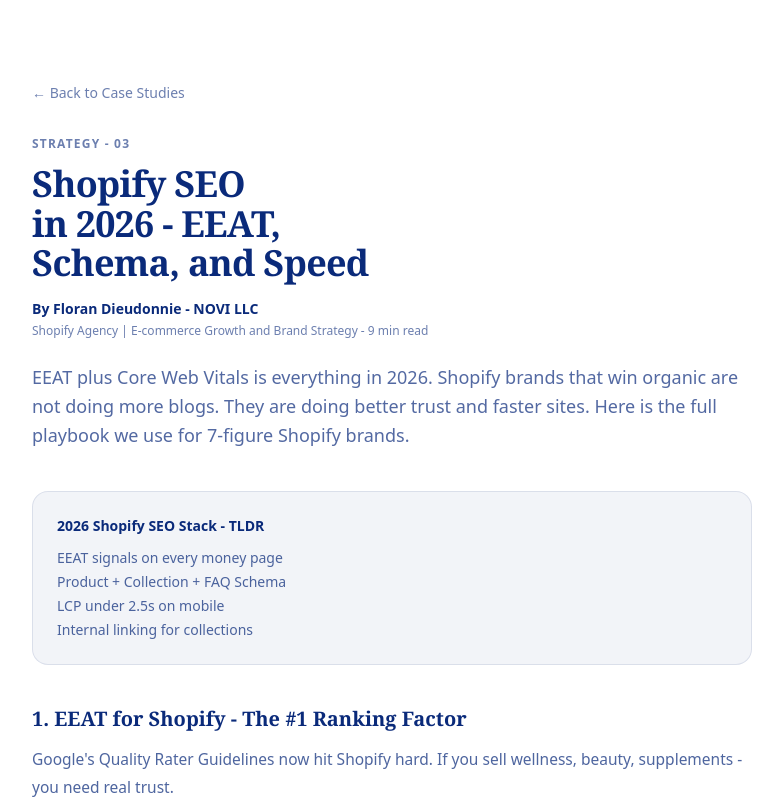
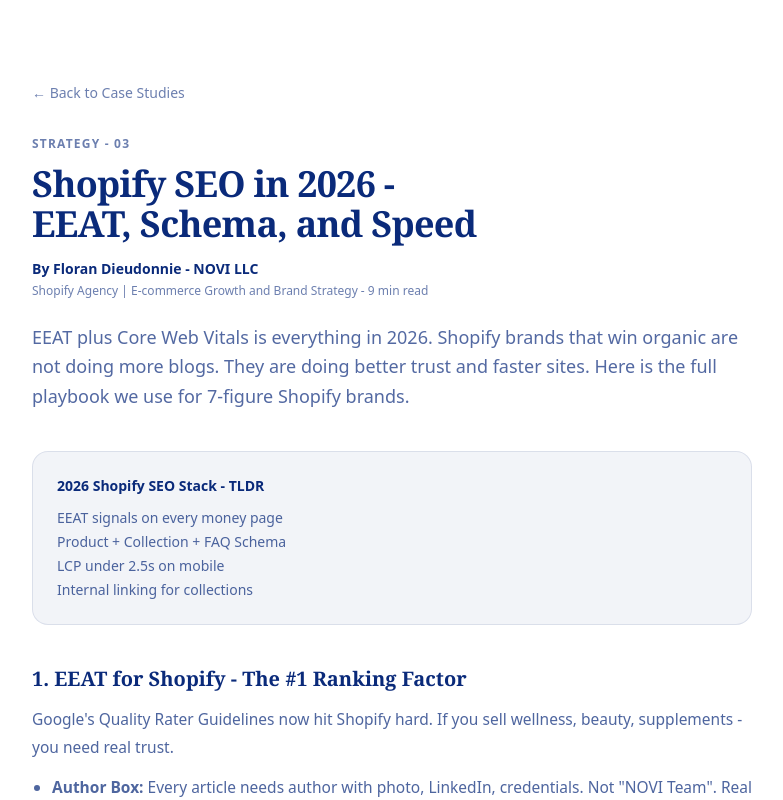
Before and after one commit to NOVI-I6699-cmd/portfolio-starter-kit, a Next.js app: page /insights/shopify-seo-2026 in a window 1280 px wide. Shown: the top 800 px of the page, without its empty margins (248-1031 px from the left). Built offline with nearby package versions, Linux system fonts and the light colour scheme.

Commit message:
Update page.tsx

```diff
--- a/app/insights/shopify-seo-2026/page.tsx
+++ b/app/insights/shopify-seo-2026/page.tsx
@@ -5,8 +5,8 @@ export default function Page(){
       <Link href="/#case-studies" className="text-sm text-[#0A2A7A]/60 hover:text-[#0A2A7A]">← Back to Case Studies</Link>
       <p className="mt-8 text-xs tracking-widest uppercase font-semibold text-[#0A2A7A]/60">STRATEGY - 03</p>
 
-      {/* UNIFIED SERIF H1 - matches Terms, Privacy, Case 01,02,04 */}
-      <h1 className="font-serif mt-3 text-[26px] leading-[1.15] tracking-[-0.02em] md:text-[36px] md:leading-[1.1] font-bold [text-wrap:balance] max-w-[20ch] text-[#0A2A7A]">Shopify SEO in 2026 - EEAT, Schema, and Speed</h1>
+      {/* FINAL UNIFIED - matches Case 01 $40k/mo fix */}
+      <h1 className="font-serif mt-3 text-[26px] leading-[1.15] tracking-[-0.02em] md:text-[36px] md:leading-[1.1] font-bold [text-wrap:balance] max-w-[20ch] md:max-w-[28ch] text-[#0A2A7A]">Shopify SEO in 2026 - EEAT, Schema, and Speed</h1>
 
       <p className="mt-4 text-sm font-bold text-[#0A2A7A]">By Floran Dieudonnie - NOVI LLC</p>
       <p className="mt-1 text-xs text-[#0A2A7A]/60">Shopify Agency | E-commerce Growth and Brand Strategy - 9 min read</p>
@@ -61,7 +61,6 @@ export default function Page(){
         </div>
       </div>
 
-      {/* FIXED BACK BUTTON - $0 anchor fix */}
       <Link href="/#case-studies" className="mt-12 inline-flex border px-6 py-3 rounded-full text-sm font-semibold hover:bg-black hover:text-white transition" style={{borderColor: '#0A2A7A', color: '#0A2A7A'}}>
         ← Back to Case Studies Heading
       </Link>
```
